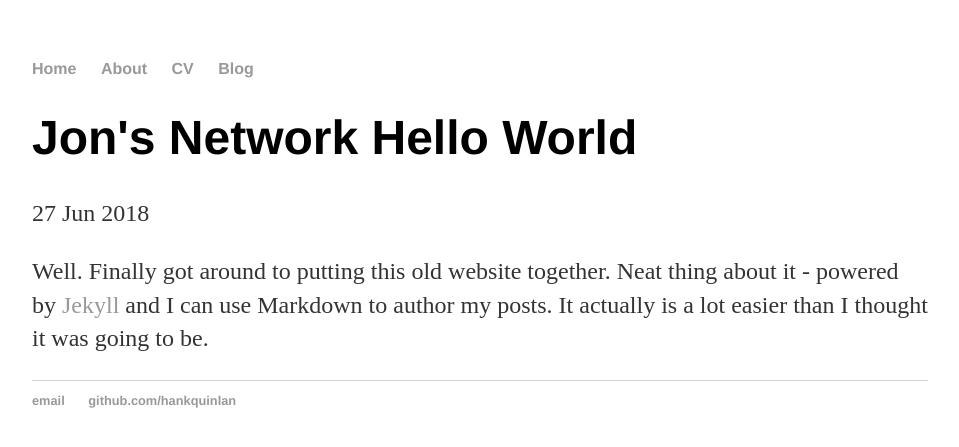
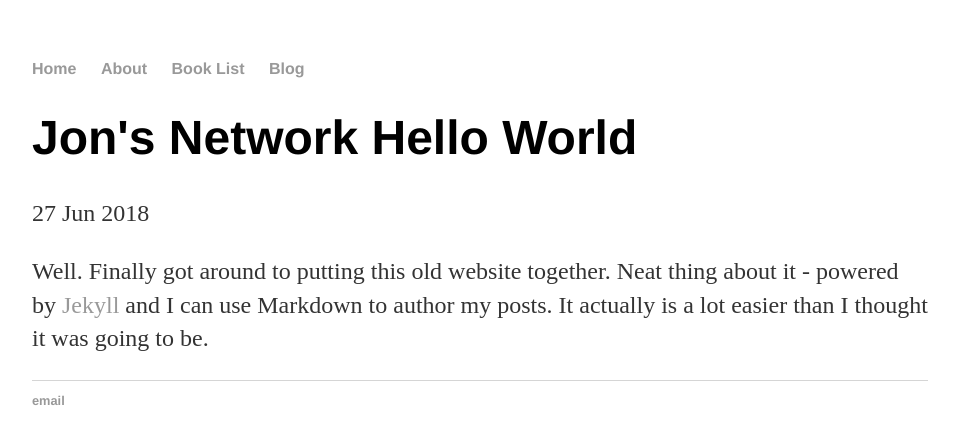
Before and after one commit to jonsnetwork/jonsnetwork.github.io, a Jekyll site: the page built from _posts/2018-06-27-Jon's Network hello world.md, in a window 1280 px wide. Shown: the top 447 px of the page, without its empty margins (160-1119 px from the left). Built offline with Jekyll 4.4.1, drawn with Linux system fonts in a browser that asks for light colours.

Commit message:
Update default.html

```diff
--- a/_layouts/default.html
+++ b/_layouts/default.html
@@ -10,7 +10,7 @@
 	    		<ul>
 	        		<li><a href="/">Home</a></li>
 		        	<li><a href="/about">About</a></li>
-	        		<li><a href="/cv">CV</a></li>
+	        		<li><a href="/booklist">Book List</a></li>
 	        		<li><a href="/blog">Blog</a></li>
 	    		</ul>
 			</nav>
@@ -21,8 +21,7 @@
 			</div><!-- /.container -->
 			<footer>
 	    		<ul>
-	        		<li><a href="mailto:hankquinlanhub@gmail.com">email</a></li>
-	        		<li><a href="https://github.com/hankquinlan">github.com/hankquinlan</a></li>
+				<li><a href="mailto:jon@jonsnetwork.com">email</a></li>
 				</ul>
 			</footer>
 		</body>
```
